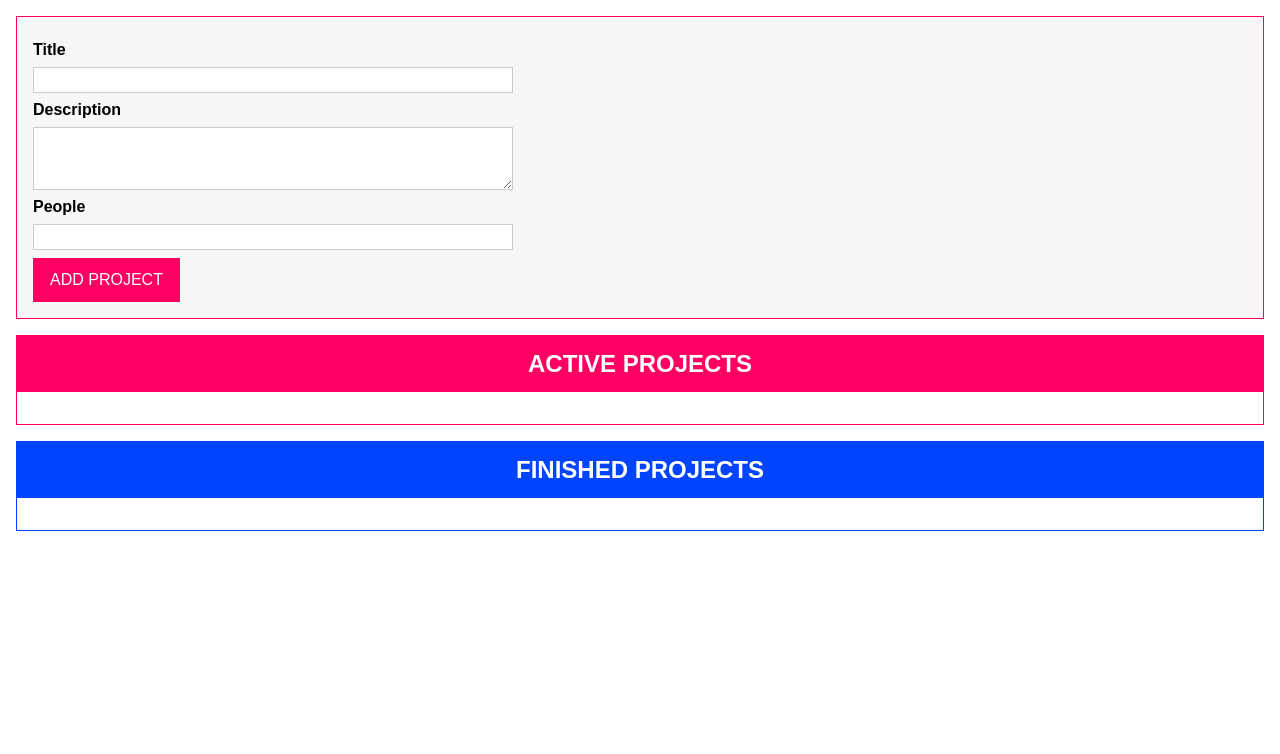
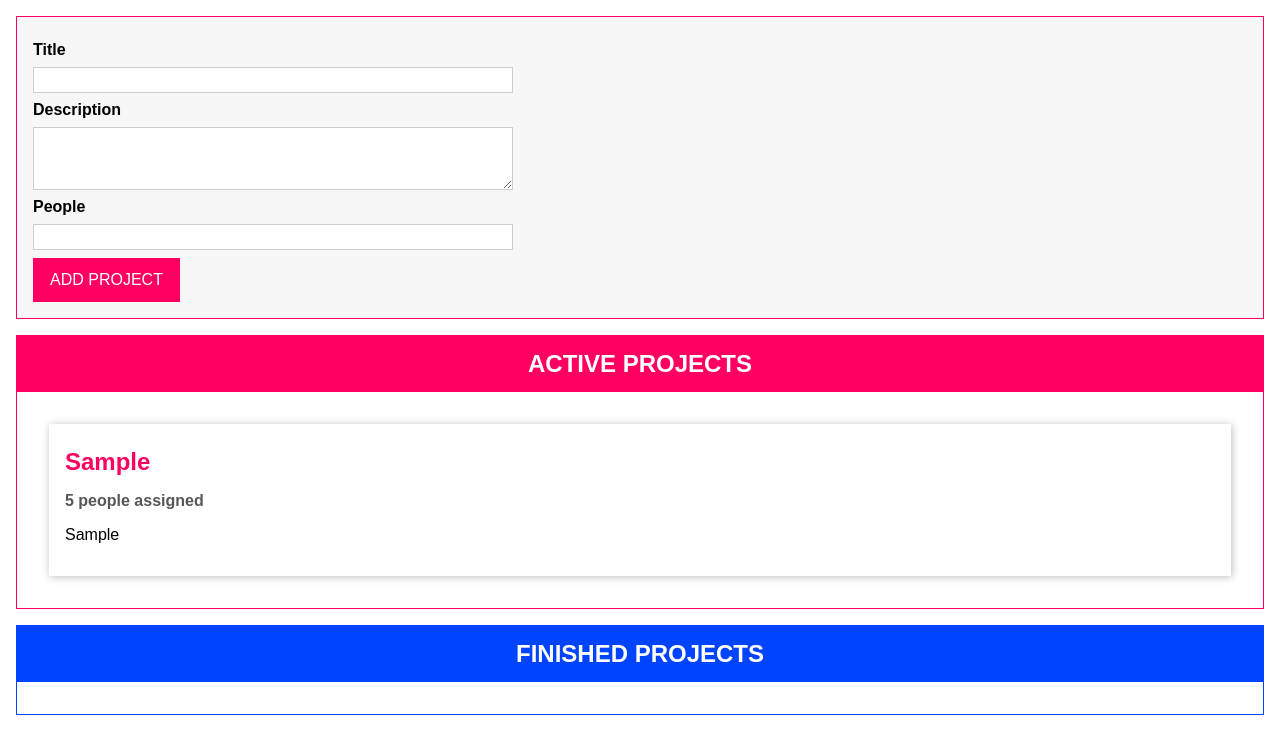
Before and after one commit to GarikHk/project_tracker, a website with bundled scripts: page index.html in a window 1280 px wide. Both pictures are taken after typing "Sample", "Sample", "5" into the empty fields and a click on the button "ADD PROJECT". Built offline with nearby package versions, Linux system fonts and the light colour scheme.

Commit message:
add project addition feature

```diff
--- a/index.html
+++ b/index.html
@@ -27,7 +27,11 @@
       </form>
     </template>
     <template id="single-project">
-      <li></li>
+      <li>
+        <h2></h2>
+        <h3></h3>
+        <p></p>
+      </li>
     </template>
     <template id="project-list">
       <section class="projects">
--- a/src/app.ts
+++ b/src/app.ts
@@ -1,3 +1,66 @@
+enum ProjectStatus {
+  Active,
+  Finished
+}
+
+class Project {
+  constructor(
+    public id: string,
+    public title: string,
+    public description: string,
+    public people: number,
+    public status: ProjectStatus
+  ) {
+
+  }
+}
+
+// PROJECT STATE MANAGMENT
+type Listener<T> = (items: T[]) => void
+
+class State<T> {
+  protected listeners: Listener<T>[] = []
+
+  addListener(listenerFn: Listener<T>) {
+    this.listeners.push(listenerFn)
+  }
+}
+
+class ProjectState extends State<Project> {
+  private projects: Project[] = []
+  private static instance: ProjectState
+
+  private constructor() {
+    super()
+  }
+
+  static getInstance() {
+    if (!this.instance) {
+      this.instance = new ProjectState()
+    }
+
+    return this.instance
+  }
+
+  addProject(title: string, desc: string, numOfPeople: number) {
+    const newProject = new Project(
+      Math.random().toString(),
+      title,
+      desc,
+      numOfPeople,
+      ProjectStatus.Active
+    )
+
+    this.projects.push(newProject)
+
+    for (const listenerFn of this.listeners) {
+      listenerFn(this.projects.slice())
+    }
+  }
+}
+
+const projectState = ProjectState.getInstance()
+
 // Validate
 interface Validatable {
   value: string | number;
@@ -53,58 +116,132 @@ function autobind(
   return adjDescriptor
 }
 
-// ProjectList Class
-class ProjectList {
+// COMPONENT BASE CLASS
+abstract class Component<T extends HTMLElement, U extends HTMLElement> {
   templateElement: HTMLTemplateElement
-  hostElement: HTMLDivElement
-  element: HTMLElement
+  hostElement: T
+  element: U
 
-  constructor(private type: "active" | "finished") {
-    this.templateElement = document.getElementById("project-list") as HTMLTemplateElement
-    this.hostElement = document.getElementById("app") as HTMLDivElement
+  constructor(
+    templateId: string,
+    hostElementId: string,
+    instertAtStart: boolean,
+    newElementId?: string
+  ) {
+    this.templateElement = document.getElementById(templateId) as HTMLTemplateElement
+    this.hostElement = document.getElementById(hostElementId) as T
 
-    const importedNode = document.importNode(this.templateElement.content, true)
-    this.element = importedNode.firstElementChild as HTMLElement
-    this.element.id = `${this.type}-projects`
+    const importedNode = document.importNode(
+      this.templateElement.content,
+      true
+    )
+    this.element = importedNode.firstElementChild as U
+    if (newElementId) this.element.id = newElementId
 
-    this.attach()
+    this.attach(instertAtStart)
+  }
+
+  private attach(insert: boolean) {
+    this.hostElement.insertAdjacentElement(insert ? "afterbegin" : "beforeend", this.element)
+  }
+
+  abstract configure(): void
+  abstract renderContent(): void
+}
+
+// ProjectItem Class
+class ProjectItem extends Component<HTMLUListElement, HTMLLIElement> {
+  private project: Project
+
+  get people() {
+    let count = this.project.people
+    return `${count + (count > 1 ? " people" : " person")} assigned`
+  }
+
+  constructor(hostId: string, project: Project) {
+    super("single-project", hostId, false, project.id)
+    this.project = project
+
+    this.configure()
     this.renderContent()
   }
 
-  private renderContent() {
+  configure(): void {
+
+  }
+
+  renderContent(): void {
+    this.element.querySelector("h2")!.textContent = this.project.title
+    this.element.querySelector("h3")!.textContent = this.people
+    this.element.querySelector("p")!.textContent = this.project.description
+  }
+}
+
+// ProjectList Class
+class ProjectList extends Component<HTMLDivElement, HTMLElement> {
+  assignedProjects: Project[]
+
+  constructor(private type: "active" | "finished") {
+    super("project-list", "app", false, `${type}-projects`)
+    this.assignedProjects = []
+
+    this.configure()
+    this.renderContent()
+  }
+
+  configure(): void {
+    projectState.addListener((projects: Project[]) => {
+      const relevantProjects = projects.filter(prj => (this.type === "active"
+        ? prj.status === ProjectStatus.Active
+        : prj.status === ProjectStatus.Finished
+      ))
+      this.assignedProjects = relevantProjects
+      this.renderProjects()
+    })
+  }
+
+  renderContent() {
     const listId = `${this.type}-projects-list`
     this.element.querySelector("ul")!.id = listId
     this.element.querySelector("h2")!.textContent = this.type.toUpperCase() + " PROJECTS"
   }
 
-  private attach() {
-    this.hostElement.insertAdjacentElement("beforeend", this.element)
+  private renderProjects() {
+    const listEl = document.getElementById(`${this.type}-projects-list`)! as HTMLUListElement
+
+    listEl.innerHTML = ''
+    for (const prjItem of this.assignedProjects) {
+      new ProjectItem(
+        this.element.querySelector("ul")!.id,
+        prjItem
+      )
+    }
   }
+
 }
 
 // Main Class
-class ProjectInput {
-  templateElement: HTMLTemplateElement
-  hostElement: HTMLDivElement
-  element: HTMLFormElement
+class ProjectInput extends Component<HTMLDivElement, HTMLFormElement> {
   titleInputElement: HTMLInputElement
   descriptionInputElement: HTMLInputElement
   peopleInputElement: HTMLInputElement
 
   constructor() {
-    this.templateElement = document.getElementById("project-input") as HTMLTemplateElement
-    this.hostElement = document.getElementById("app") as HTMLDivElement
-
-    const importedNode = document.importNode(this.templateElement.content, true)
-    this.element = importedNode.firstElementChild as HTMLFormElement
-    this.element.id = "user-input"
+    super("project-input", "app", true, "user-input")
 
     this.titleInputElement = this.element.querySelector("#title") as HTMLInputElement
     this.descriptionInputElement = this.element.querySelector("#description") as HTMLInputElement
     this.peopleInputElement = this.element.querySelector("#people") as HTMLInputElement
 
-    this.attach()
     this.configure()
+  }
+
+  configure() {
+    this.element.addEventListener("submit", this.submitHandler)
+  }
+
+  renderContent(): void {
+
   }
 
   private gatherUserInput(): [string, string, number] | void {
@@ -154,17 +291,10 @@ class ProjectInput {
 
     if (Array.isArray(userInput)) {
       const [title, desc, people] = userInput
-      console.log(title, desc, people)
+
+      projectState.addProject(title, desc, people)
       this.clearInput()
     }
-  }
-
-  private configure() {
-    this.element.addEventListener("submit", this.submitHandler)
-  }
-
-  private attach() {
-    this.hostElement.insertAdjacentElement('afterbegin', this.element)
   }
 }
 
```
